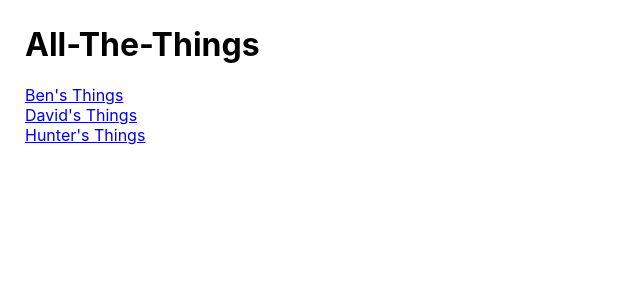
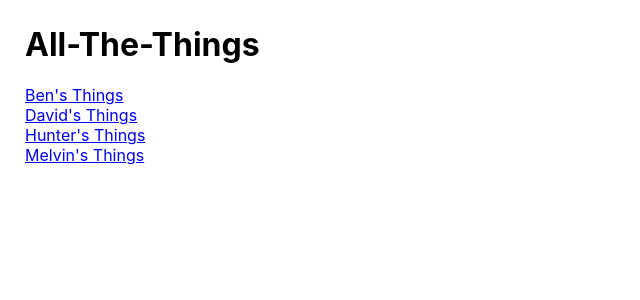
Before and after one commit to mfontanez21/all-the-things, a React (Vite) app: page / in a window 1280 px wide. Shown: the top 300 px of the page, without its empty margins (0-640 px from the left). Built offline with nearby package versions, Linux system fonts and the light colour scheme.

Commit message:
fixes link to melvins things

```diff
--- a/src/pages/Landing/Landing.jsx
+++ b/src/pages/Landing/Landing.jsx
@@ -8,6 +8,7 @@ const Landing = () => {
       <Link to="/the-manliest-things">Ben's Things</Link><br/>
       <Link to="/the-well-styled-things">David's Things</Link><br/>
       <Link to="/the-silly-things">Hunter's Things</Link><br/>
+      <Link to="/the-melvin-things">Melvin's Things</Link>
     </>
   )
 }
```
